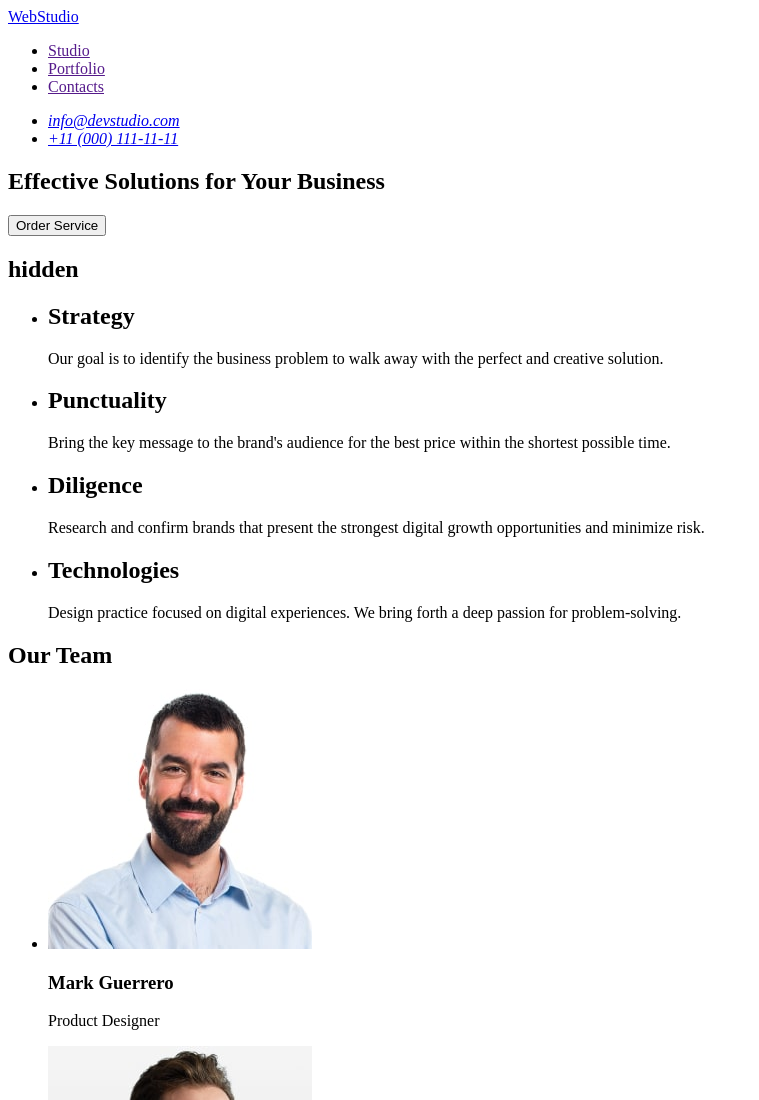
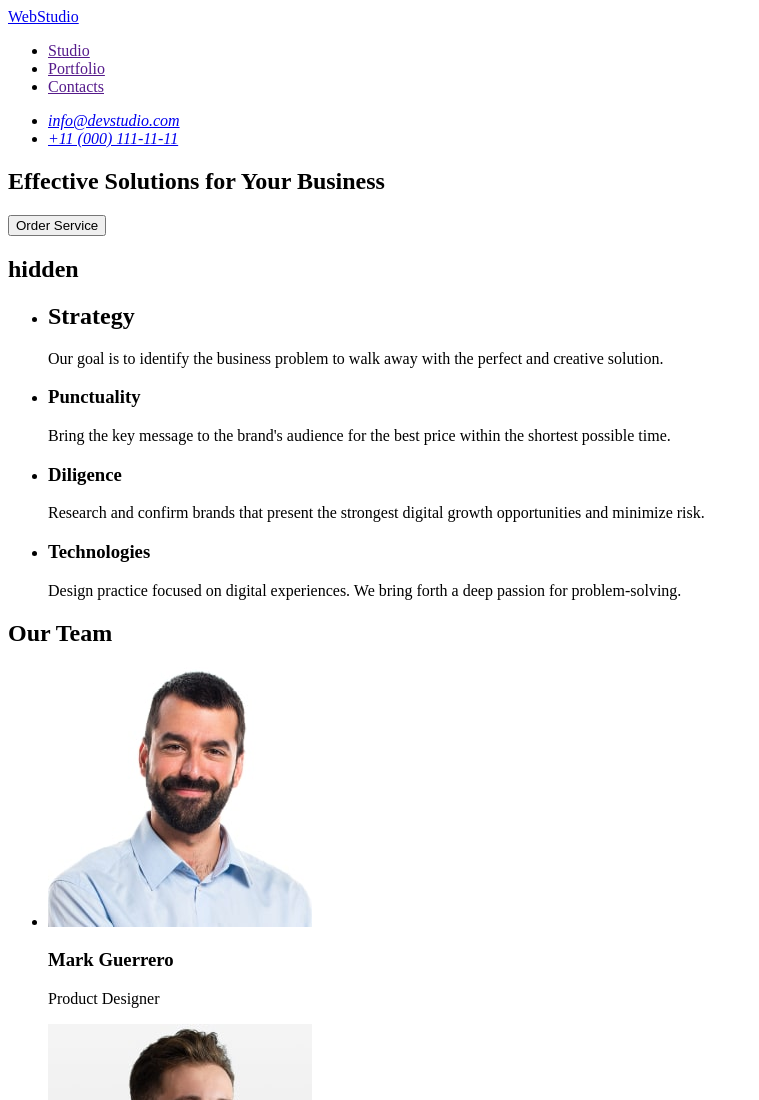
Before and after one commit to bodnarts/goit-markup-hw-01, a plain HTML site: page index.html in a window 1280 px wide. Shown: the top 1100 px of the page, without its empty margins (0-759 px from the left). Drawn offline with Linux system fonts and the light colour scheme.

Commit message:
Update3 index.html

```diff
--- a/index.html
+++ b/index.html
@@ -22,16 +22,16 @@
                 </li>
             </ul>
         </nav>
+            <address>
                 <ul>
-            <address>
                     <li>
                         <a href="mailto:info@devstudio.com"> info@devstudio.com </a>
                     </li>
                     <li>
                         <a href="tel:+110001111111"> +11 (000) 111-11-11 </a>
                     </li>
+                </ul>
             </address>
-        </ul>
     </header>
     <!-- Main section -->
     <main>
@@ -52,21 +52,21 @@
                     </p>
                 </li>
                 <li>
-                    <h2>Punctuality</h2>
+                    <h3>Punctuality</h3>
                     <p> Bring the key message to the brand's
                         audience for the best price within the
                         shortest possible time.
                     </p>
                 </li>
                 <li>
-                    <h2>Diligence</h2>
+                    <h3>Diligence</h3>
                     <p> Research and confirm brands that present
                         the strongest digital growth opportunities
                         and minimize risk.
                     </p>
                 </li>
                 <li>
-                    <h2>Technologies</h2>
+                    <h3>Technologies</h3>
                     <p> Design practice focused on digital experiences.
                         We bring forth a deep passion for problem-solving.
                     </p>
```
Lines whose indentation alone changed are shown as unchanged.
